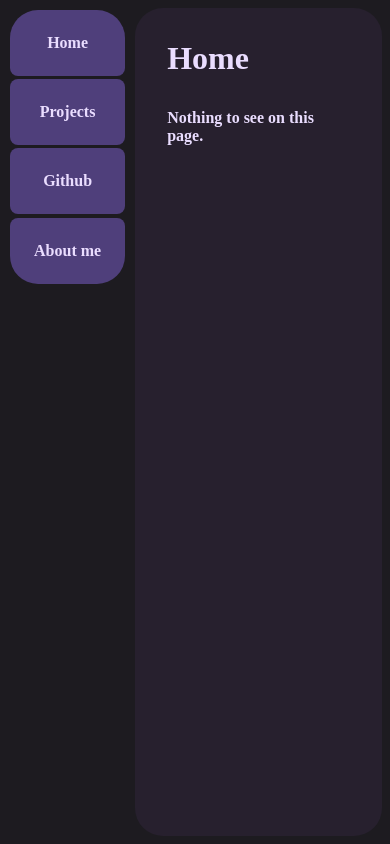
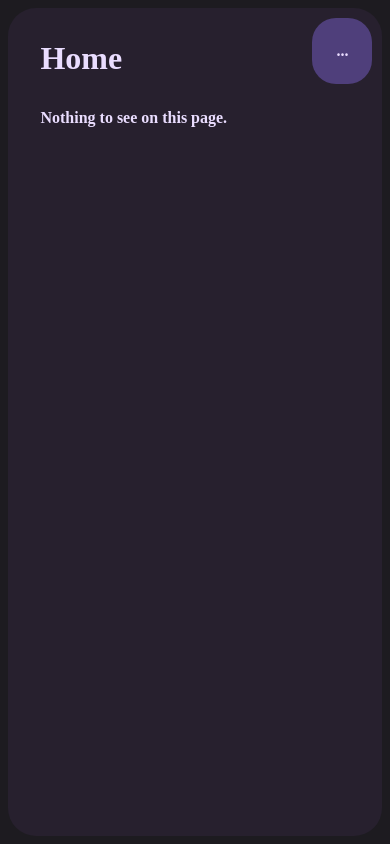
Before and after one commit to limoncatt/Material3Custom, a plain HTML site: page index.html in a window 390 px wide. Drawn offline with Linux system fonts and the light colour scheme; a web font is replaced by a local one.

Commit message:
updmobile2

```diff
--- a/index.html
+++ b/index.html
@@ -7,6 +7,9 @@
     <link rel="stylesheet" href="style.css">
 </head>
 <body>
+    <div class="mobilesidebartoggle">
+        <a>...</a>
+    </div>
     <div class="sidebarholder">
         <div class="sidebar">
             <a class="homebutton">
@@ -23,7 +26,7 @@
             </a>
         </div>
     </div>
-    <div class="contentpage">
+    <div class="contentpage sidebarhideclass">
         <div class="homepage">
             <p style=" font-size: 2rem;">Home</p>
             <p>Nothing to see on this page.</p>
--- a/main.js
+++ b/main.js
@@ -1,5 +1,6 @@
+const sidebar = document.querySelector('.sidebar');
+
 document.addEventListener('DOMContentLoaded', () => {
-    const sidebar = document.querySelector('.sidebar');
     if (sidebar && sidebar.children.length > 0) {
         const children = sidebar.children;
 
@@ -10,6 +11,10 @@ document.addEventListener('DOMContentLoaded', () => {
         children[0].style.borderRadius = "28px 28px 8px 8px";
         children[children.length - 1].style.borderRadius = "8px 8px 28px 28px";
     }
+});
+
+sidebar.addEventListener('click', () => {
+    SwitchSideBar();
 });
 
 const homebutton = document.querySelector(".homebutton")
@@ -37,8 +42,6 @@ aboutmebutton.addEventListener('click', () => {
     showOnly('aboutmepage');
 })
 
-
-
 const showOnly = (className) => {
     const children = document.querySelectorAll('.contentpage > *');
 
@@ -51,4 +54,19 @@ const showOnly = (className) => {
     });
 };
 
+const SwitchSideBar = () => {
+    const sidebarhidejs = document.querySelector(".sidebarholder")
+    const contentpagejs = document.querySelector(".contentpage")
+    sidebarhidejs.classList.toggle("sidebarhideclass");
+    contentpagejs.classList.toggle("sidebarhideclass");
+};
+
+SwitchSideBar();
+
+const mobilesidebartogglejs = document.querySelector(".mobilesidebartoggle")
+
+mobilesidebartogglejs.addEventListener('click', () => {
+    SwitchSideBar();
+});
+
 showOnly('homepage');
--- a/style.css
+++ b/style.css
@@ -62,7 +62,6 @@ a:hover{
 
 .contentpage{
     margin: 1vh;
-    margin-left: 0;
     display: grid;
     height: 98vh;
     width: 100%;
@@ -79,3 +78,28 @@ a:hover{
 .hidden {
     display: none;
 }
+
+.mobilesidebartoggle{
+    display: none;
+}
+
+@media only screen and (max-width: 500px) {
+  .sidebarhideclass {
+    display: none;
+  }
+
+  .sidebar{
+    min-width: 96.5%;
+  }
+
+  .sidebarholder {
+    min-width: 100%;
+  }
+
+  .mobilesidebartoggle{
+    display: block;
+    position: fixed;
+    top: 1rem;
+    right: 1rem;
+  }
+}
```
